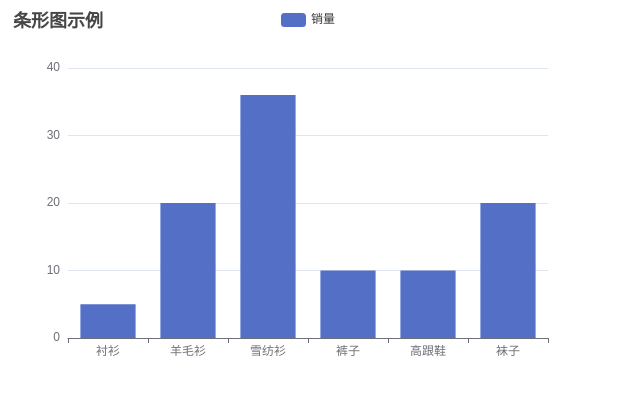
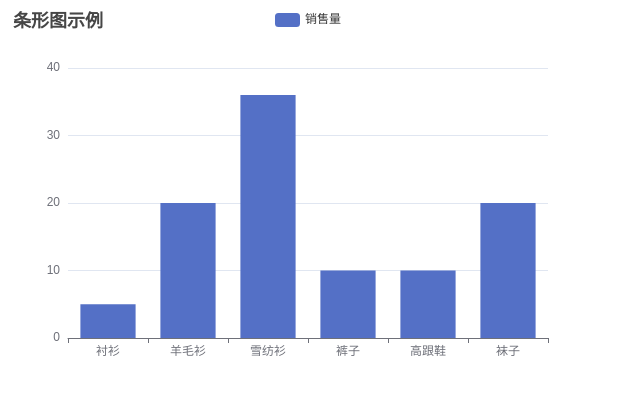
Before and after one commit to 790013438/Accelerated-JavaScript-Training, a plain HTML site: page pie/index.html in a window 1280 px wide. Shown: the full height of the page, 0-640 px from the left. Drawn offline with nearby package versions, Linux system fonts and the light colour scheme.

```diff
--- a/pie/index.html
+++ b/pie/index.html
@@ -15,19 +15,18 @@
         },
         tooltip: {},
         legend: {
-          data: ['销量']
+          data: ['销售量']
         },
         xAxis: {
           data: ['衬衫','羊毛衫','雪纺衫','裤子','高跟鞋','袜子']
         },
         yAxis: {},
         series: [{ // set 系列
-          name: '销量',
+          name: '销售量',
           type: 'bar', // 选择图表类型
           data: [5, 20, 36, 10, 10, 20]
         }]
       };
-
       myChart.setOption(option);
     </script>
   </body>
```
Also changed, not shown: 2 other files.
